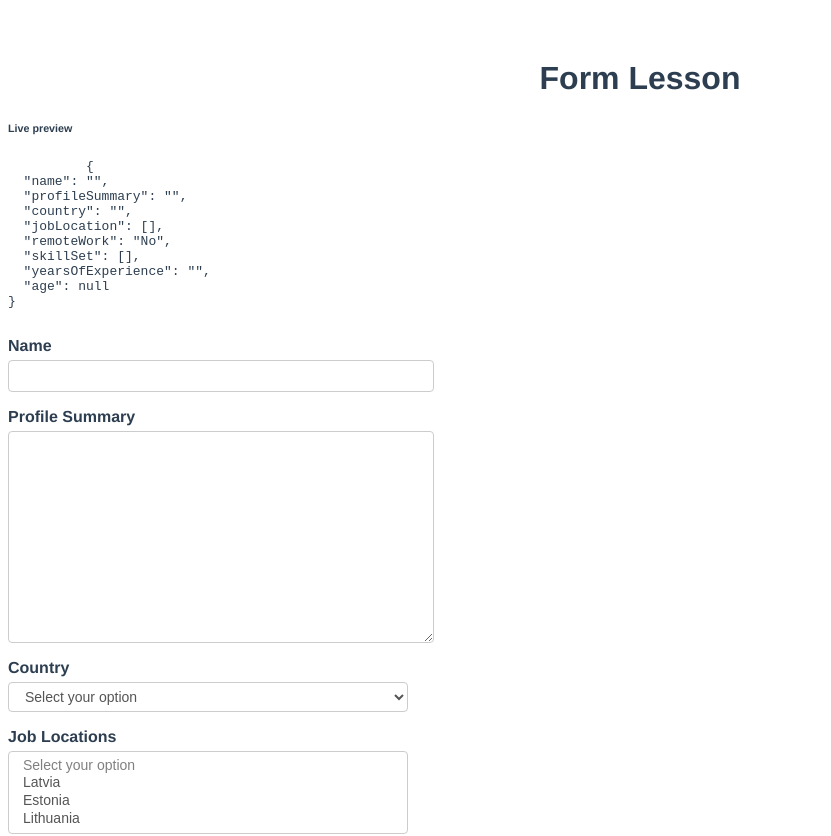
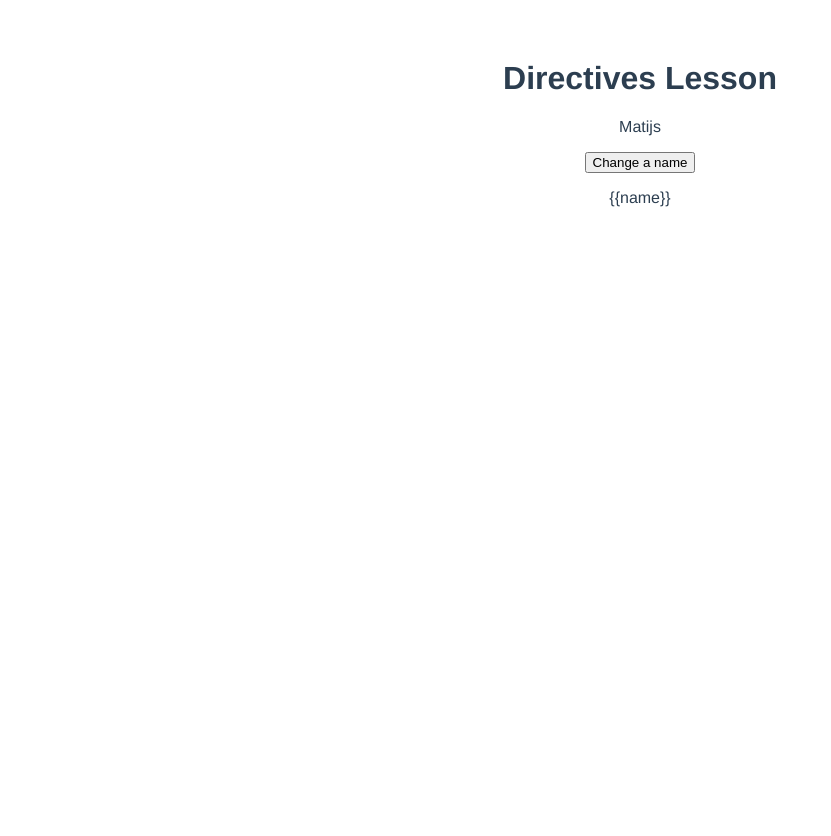
Before and after one commit to Rzaw/vue-js-training, a Vue app: page / in a window 1280 px wide. Shown: the top 836 px of the page, without its empty margins (0-831 px from the left). After the commit the page ends 800 px from the top, so only its background shows below. Built offline with nearby package versions, Linux system fonts and the light colour scheme.

Commit message:
Completed lesson (22) Additional directives. v-once and v-pre

```diff
--- a/src/App.vue
+++ b/src/App.vue
@@ -7,7 +7,8 @@
     <!-- <ListConditionalLoopComponent /> -->
     <!-- <MethodsLessonComponent /> -->
     <!-- <EventsLessonComponent /> -->
-    <FormLessonComponent />
+    <!-- <FormLessonComponent /> -->
+    <DirectivesLessonComponent />
   </div>
 </template>
 
@@ -16,7 +17,8 @@
   // import ListConditionalLoopComponent from './components/ListConditionalLoopComponent.vue'
   // import MethodsLessonComponent from './components/MethodsLessonComponent.vue'
   // import EventsLessonComponent from './components/EventsLessonComponent.vue'
-  import FormLessonComponent from './components/FormLessonComponent.vue'
+  // import FormLessonComponent from './components/FormLessonComponent.vue'
+  import DirectivesLessonComponent from './components/DirectivesLessonComponent.vue'
 export default {
   name: "App",
   components: {
@@ -24,7 +26,7 @@ export default {
     // ListConditionalLoopComponent,
     // MethodsLessonComponent,
     // EventsLessonComponent,
-    FormLessonComponent
+    DirectivesLessonComponent
   },
   data() {
     return {
--- /dev/null
+++ b/src/components/DirectivesLessonComponent.vue
@@ -0,0 +1,28 @@
+<template>
+    <h1>Directives Lesson</h1>
+    <div>
+        <!-- v-once -->
+        <p v-once>{{name}}</p>
+        <button @click="name = 'Anna'">Change a name</button>
+    </div>
+
+    <div>
+        <!-- v-pre - asks Vue to not complie the element -->
+        <p v-pre>{{name}}</p>
+    </div>
+</template>
+
+<script>
+export default {
+    name: 'DirectivesLessonComponent',
+    data() {
+        return {
+            name: 'Matijs'
+        }
+    }
+}
+</script>
+
+<style>
+
+</style>
```
